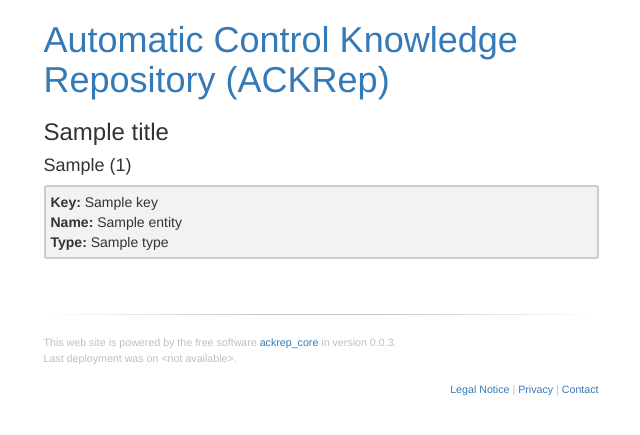
After one commit to ackrep-org/ackrep_core, a Django app: template ackrep_web/templates/ackrep_web/entity_list.html in a window 1280 px wide. The commit adds this page. Shown: the top 435 px of the page, without its empty margins (319-959 px from the left). Run offline with Django 3.2, Linux system fonts and the light colour scheme; the template is opened without the code that fills it: most values are stand-ins (such as "Sample title", 1, 10 or a date in 2020); some libraries are stand-ins or nearby versions.

Commit message:
improve rendering of entity list

```diff
--- a/ackrep_web/static/ackrep_web/style.css
+++ b/ackrep_web/static/ackrep_web/style.css
@@ -19,6 +19,15 @@ footer {
     opacity:0.3;
 }
 
+.entity {
+    padding: 5px;
+    margin-bottom: 5px;
+    background-color:hsl(10, 10%, 95%);
+    border-radius:3px;
+    border: solid 2px;
+    border-color:hsl(10, 0%, 80%);
+}
+
 .footer_link_menu {
 
     margin-top: 2em;
--- a/ackrep_web/templates/ackrep_web/base.html
+++ b/ackrep_web/templates/ackrep_web/base.html
@@ -20,7 +20,7 @@
 <div class="container">
     <div class="row">
         <div class="col-md-6 col-md-offset-3">
-        <h1><a href="//demo.ackrep.org">Automatic Control Knowledge Repository (ACKRep)</a></h1>
+        <h1><a href="/">Automatic Control Knowledge Repository (ACKRep)</a></h1>
 
 <!-- block content-->
 {% block content %}
--- /dev/null
+++ b/ackrep_web/templates/ackrep_web/entity_list.html
@@ -0,0 +1,17 @@
+{% extends "ackrep_web/base.html" %}
+
+{% block content %}
+
+<h3>{{title}}</h3>
+
+
+{% for entity_type, entity_list in entity_dict.items %}
+<h4>{{entity_type}} ({{entity_list|length}})</h4>
+    {% for e in entity_list %}
+        {% include "ackrep_web/widgets/entity_short.html" with entity=e only %}
+    {% endfor %}
+{% endfor %}
+
+
+
+{% endblock  %}
--- /dev/null
+++ b/ackrep_web/templates/ackrep_web/widgets/entity_short.html
@@ -0,0 +1,8 @@
+
+
+
+<div class="entity">
+    <b>Key:</b> {{entity.key}}<br>
+    <b>Name:</b> {{entity.name}}<br>
+    <b>Type:</b> {{entity.type}}<br>
+</div>
--- a/ackrep_web/views.py
+++ b/ackrep_web/views.py
@@ -27,6 +27,7 @@ class EntityListView(View):
         core.load_repo_to_db(data_path)
         entity_type_list = core.models.get_entities()
 
+
         result = {}
 
         for et in entity_type_list:
@@ -36,10 +37,11 @@ class EntityListView(View):
             result[et.__name__] = object_list
 
         context = {"title": "Entity List",
-                   "entity_list": pprint.pformat(result)
+                   "entity_list": pprint.pformat(result),
+                   "entity_dict": result
                    }
 
-        return render(request, "ackrep_web/generic_content.html", context)
+        return render(request, "ackrep_web/entity_list.html", context)
 
 
 class ImportRepoView(View):
```
